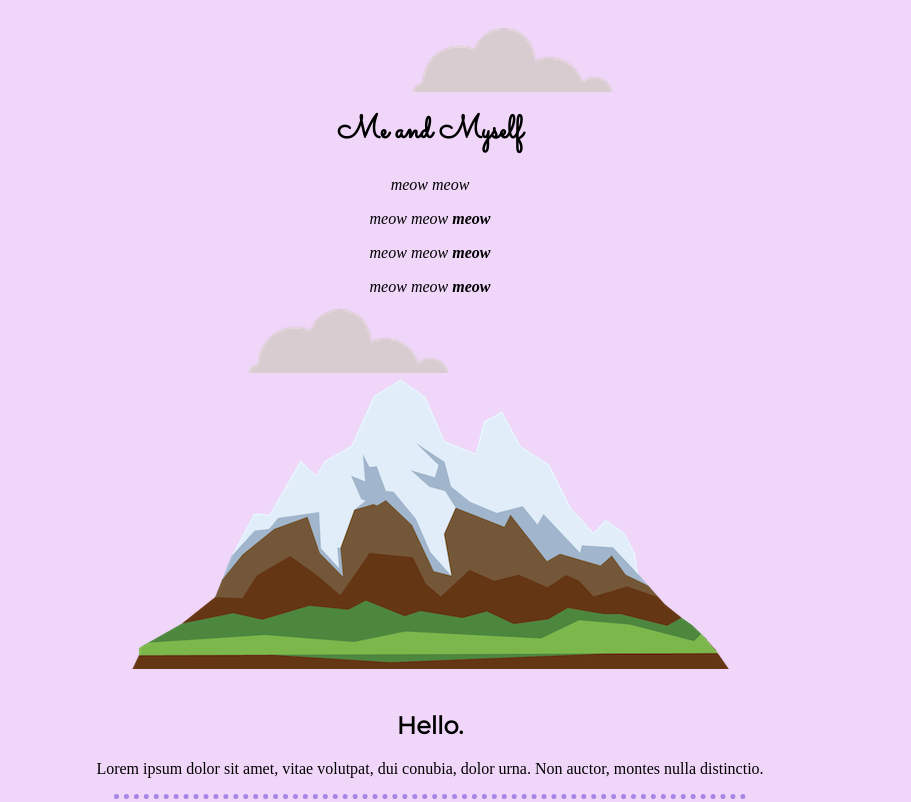
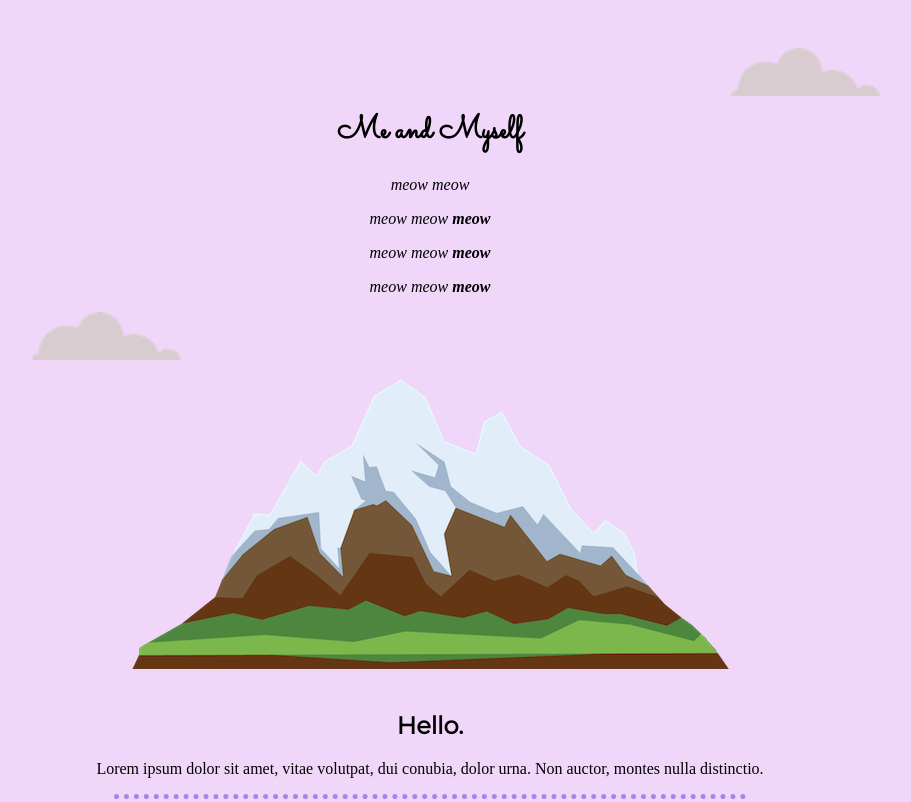
Before and after one commit to edenb1212/simple_cherry, a plain HTML site: page index.html in a window 1280 px wide. Shown: the top 802 px of the page, without its empty margins (210-1121 px from the left). Drawn offline with Linux system fonts and the light colour scheme.

Commit message:
Update styles.css

```diff
--- a/css/styles.css
+++ b/css/styles.css
@@ -59,15 +59,13 @@ h1{
 
 .bottom-cloud{
     position: absolute;
-    left: 450px;
-    bottom:300px ;
-    width: 200px;
+     margin-left:-100px;
 }
 
 .top-cloud{
     position: absolute ;
-    right: 450px;
-    top: 20px; ;
-    width: 200px;
+    margin-left: 300px;
+    top: 40px;
+
 }
 fd
```
